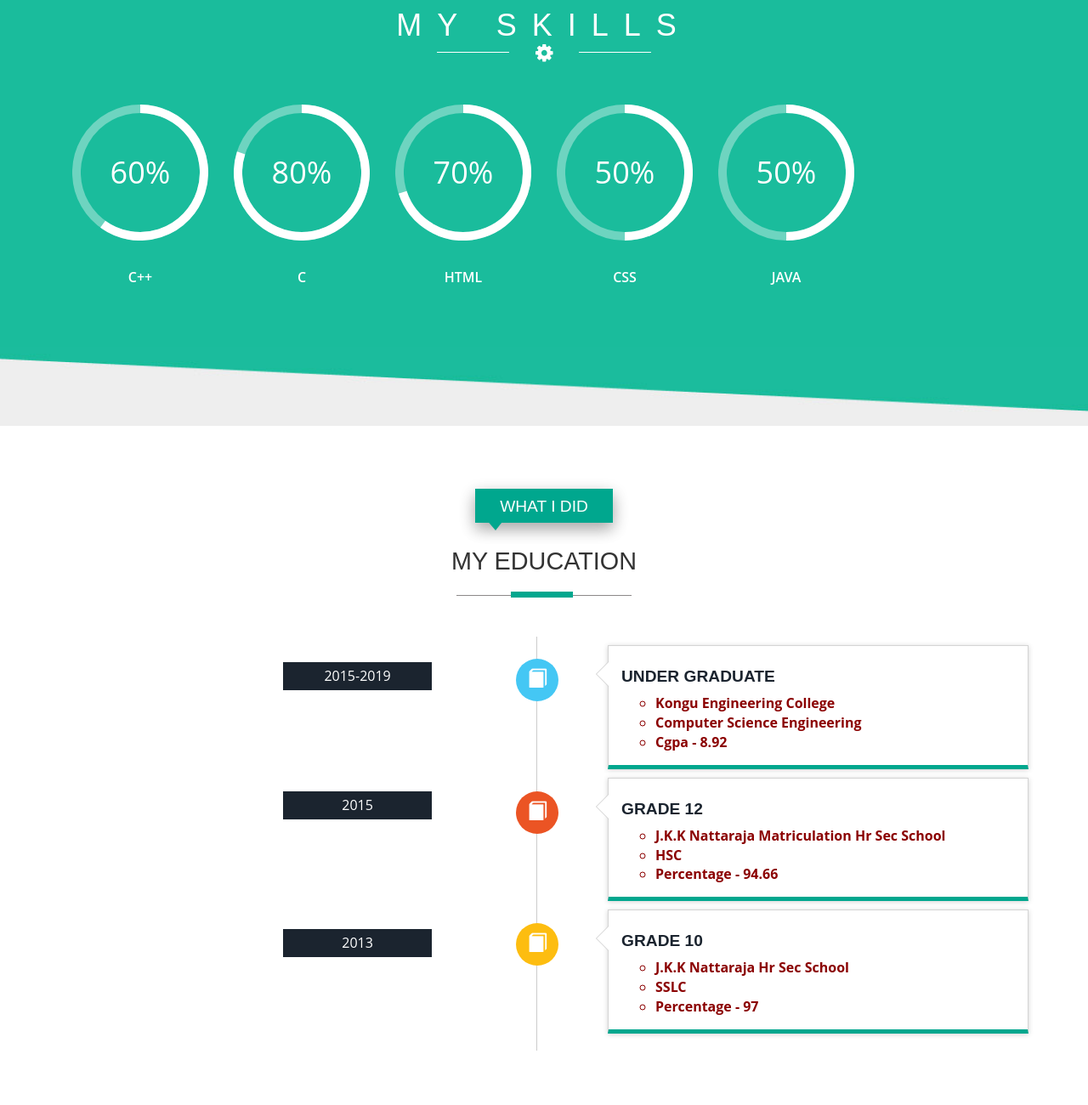
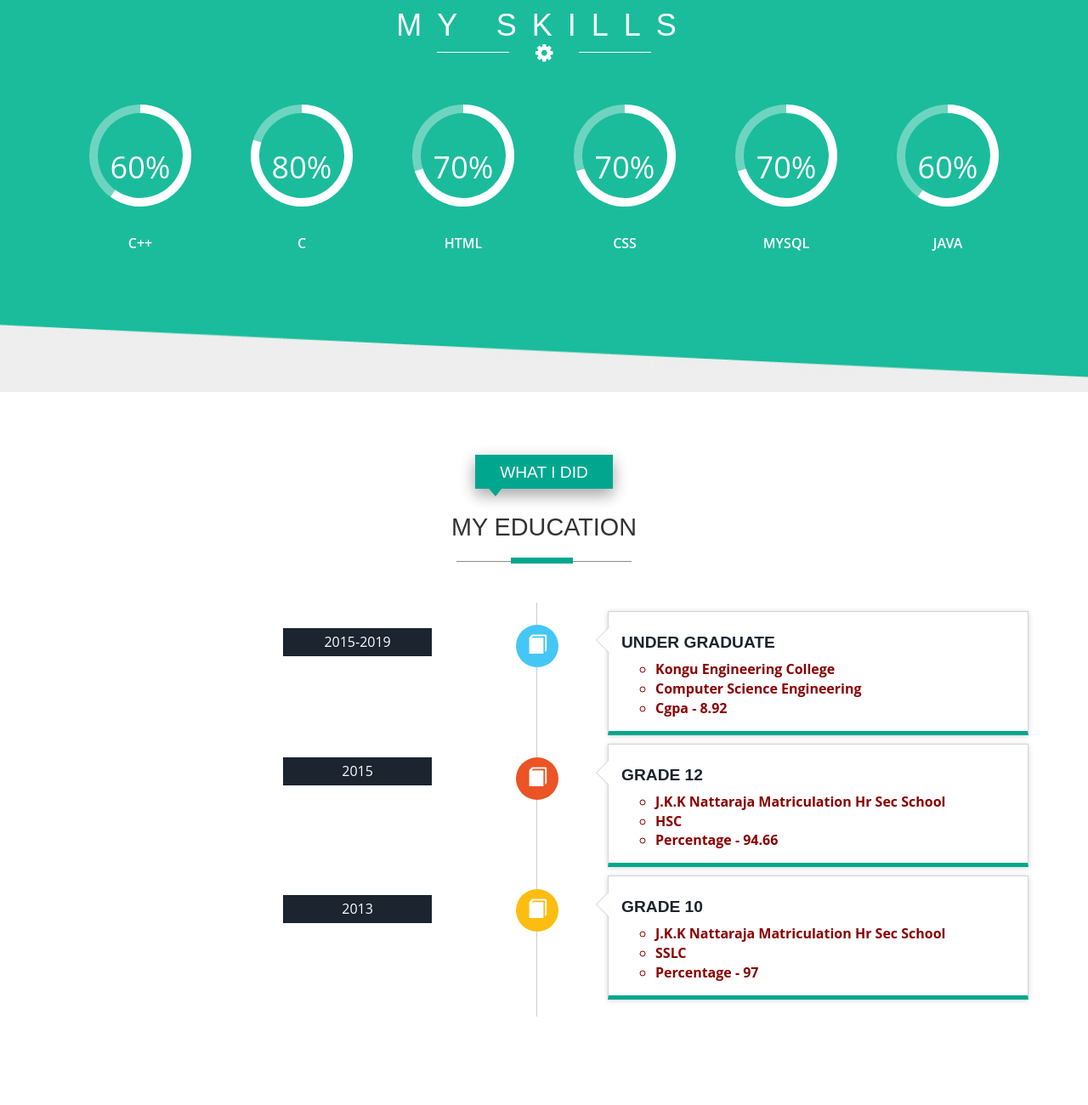
Before and after one commit to PavithraDevi971998/PavithraDevi971998.github.io, a plain HTML site: page index.htm in a window 1280 px wide. Shown: the part 1580-2880 px from the top of the page at 85% size. Drawn offline with Linux system fonts and the light colour scheme; files whose address does not match are found by name.

Commit message:
Add files via upload

```diff
--- a/index.htm
+++ b/index.htm
@@ -218,11 +218,17 @@
 					<div class="circle" id="circles-4"></div>
 					<p>CSS</p>
 				</div>
+
 				<div class="col-md-2 skills-grid text-center">
 					<div class="circle" id="circles-5"></div>
+					<p>MYSQL</p>
+				</div>
+				<div class="col-md-2 skills-grid text-center">
+					<div class="circle" id="circles-6"></div>
 					<p>JAVA</p>
 
 				<div class="clearfix"> </div>
+
 
 				 <script type="text/javascript" src="js/circles.js"></script>
 
@@ -230,14 +236,14 @@
 					var colors = [
 							['#6ed4c0', '#ffffff'], ['#6ed4c0', '#ffffff'], ['#6ed4c0', '#ffffff'], ['#6ed4c0', '#ffffff'], ['#6ed4c0', '#ffffff'], ['#6ed4c0', '#ffffff']
 						];
-					var percentage=[60,80,70,50,50,70];
+					var percentage=[60,80,70,70,70,60];
 					for (var i = 1; i <7; i++)
 					 {
 						var child = document.getElementById('circles-' + i);
 						Circles.create({
 							id:         child.id,
 							percentage: percentage[i-1],
-							radius:     80,
+							radius:     60,
 							width:      10,
 							number:     percentage[i-1] / 1,
 							text:       '%',
@@ -308,7 +314,7 @@
 				</div>
 				<div class="timeline-body">
 					<ul>
-						<li>J.K.K Nattaraja Hr Sec School</li>
+						<li>J.K.K Nattaraja Matriculation Hr Sec School</li>
 						<li>SSLC</li>
 						<li>Percentage - 97</li>
 					</ul>
@@ -340,7 +346,7 @@
 						<span class="glyphicon glyphicon-envelope" aria-hidden="true"></span>
 						<h4>Contact By Email</h4>
 						<ul>
-							<li><a href="mailto:765768@cognizant.com">765768@cognizant.com</a></li>
+							<li><a href="mailto:765768@cognizant.com">PavithraDevi.Duraisamy@cognizant.com</a></li>
 							<li><a href="mailto:pavithraduraisamy98@gmail.com@gmail.com">pavithraduraisamy98@gmail.com</a></li>
 						</ul>
 					</div>
```
